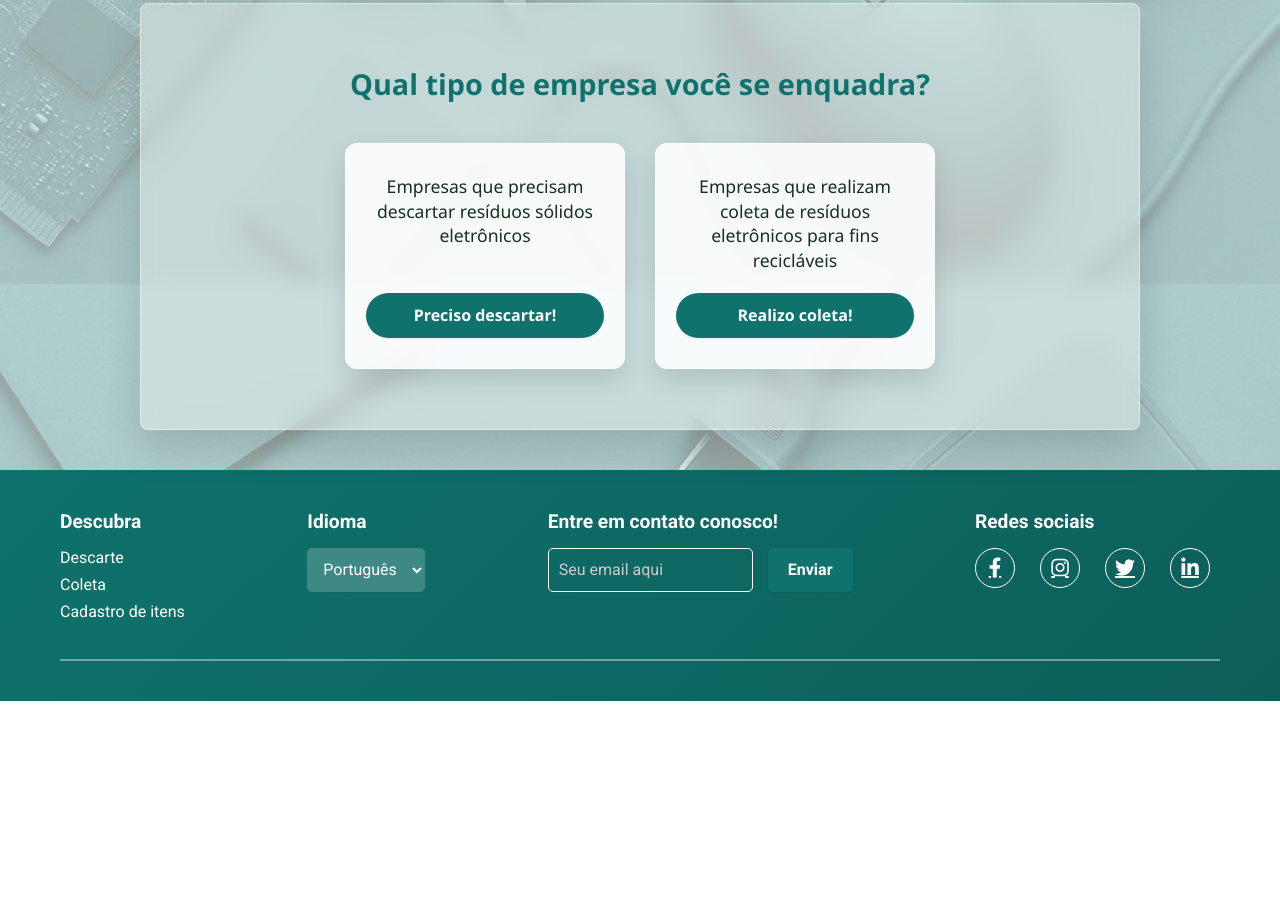
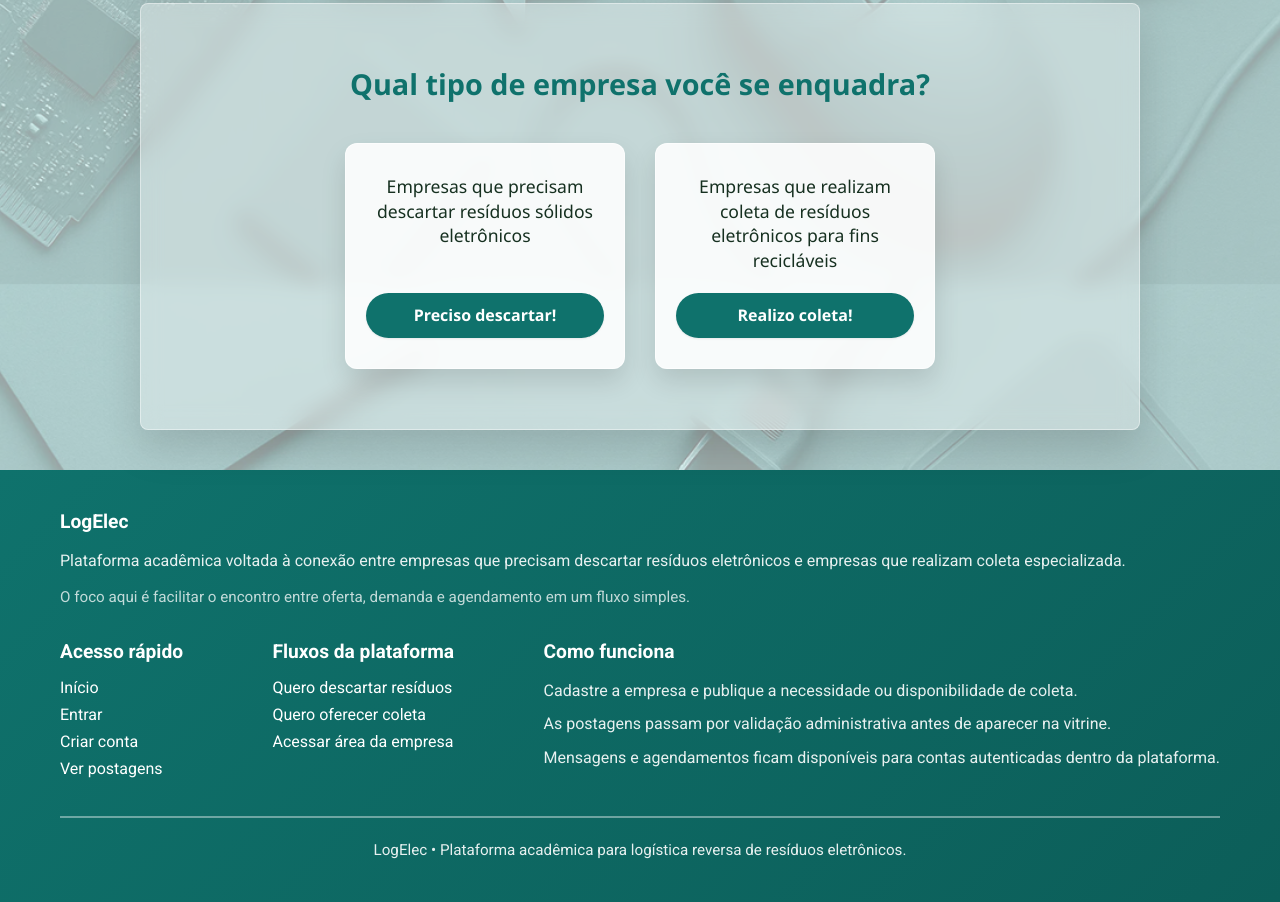
Before and after one commit to EricSinval/LogElec, a website: page frontend/index/home.html in a window 1280 px wide. Shown: the part 570-1472 px from the top of the page. Before the commit the page ends 1271 px from the top, so only its background shows below. Drawn offline with Linux system fonts and the light colour scheme.

Commit message:
Refine footer content on home and postagens

```diff
--- a/frontend/index/home.html
+++ b/frontend/index/home.html
@@ -64,49 +64,48 @@
 
   <footer class="footer">
     <div class="footer-container">
-
+      <div class="footer-section">
+        <h3>LogElec</h3>
+        <p class="footer-text">
+          Plataforma acadêmica voltada à conexão entre empresas que precisam descartar resíduos eletrônicos
+          e empresas que realizam coleta especializada.
+        </p>
+        <p class="footer-note">
+          O foco aqui é facilitar o encontro entre oferta, demanda e agendamento em um fluxo simples.
+        </p>
+      </div>
 
       <div class="footer-section">
-        <h3>Descubra</h3>
-        <ul>
-          <li><a href="#">Descarte</a></li>
-          <li><a href="#">Coleta</a></li>
-          <li><a href="#">Cadastro de itens</a></li>
+        <h3>Acesso rápido</h3>
+        <ul class="footer-links">
+          <li><a href="home.html">Início</a></li>
+          <li><a href="login.html">Entrar</a></li>
+          <li><a href="cadastro.html">Criar conta</a></li>
+          <li><a href="postagens.html">Ver postagens</a></li>
         </ul>
       </div>
 
+      <div class="footer-section">
+        <h3>Fluxos da plataforma</h3>
+        <ul class="footer-links">
+          <li><a href="cadastro.html?tipo=DESCARTE">Quero descartar resíduos</a></li>
+          <li><a href="cadastro.html?tipo=COLETA">Quero oferecer coleta</a></li>
+          <li><a href="login.html">Acessar área da empresa</a></li>
+        </ul>
+      </div>
 
       <div class="footer-section">
-        <h3>Idioma</h3>
-        <select aria-label="Selecionar idioma">
-          <option selected>Português</option>
-          <option>Inglês</option>
-          <option>Espanhol</option>
-        </select>
-      </div>
-
-
-      <div class="footer-section">
-        <h3>Entre em contato conosco!</h3>
-        <form class="contact-form">
-          <input type="email" placeholder="Seu email aqui" aria-label="Seu e-mail para contato" autocomplete="email" inputmode="email" required>
-          <button type="submit">Enviar</button>
-        </form>
-      </div>
-
-
-      <div class="footer-section">
-        <h3>Redes sociais</h3>
-        <div class="social-icons">
-          <a href="#"><i class="fab fa-facebook-f"></i></a>
-          <a href="#"><i class="fab fa-instagram"></i></a>
-          <a href="#"><i class="fab fa-twitter"></i></a>
-          <a href="#"><i class="fab fa-linkedin-in"></i></a>
-        </div>
+        <h3>Como funciona</h3>
+        <ul class="footer-list">
+          <li>Cadastre a empresa e publique a necessidade ou disponibilidade de coleta.</li>
+          <li>As postagens passam por validação administrativa antes de aparecer na vitrine.</li>
+          <li>Mensagens e agendamentos ficam disponíveis para contas autenticadas dentro da plataforma.</li>
+        </ul>
       </div>
 
     </div>
     <hr>
+    <p class="footer-copy">LogElec • Plataforma acadêmica para logística reversa de resíduos eletrônicos.</p>
   </footer>
 
 </body>
--- a/frontend/style_css/style_home.css
+++ b/frontend/style_css/style_home.css
@@ -796,8 +796,35 @@ footer {
     font-size: 1.2rem;
   }
 
+  .footer-text,
+  .footer-note,
+  .footer-copy,
+  .footer-list li {
+    color: rgba(255, 255, 255, 0.9);
+    line-height: 1.6;
+  }
+
+  .footer-text,
+  .footer-note {
+    margin: 0;
+  }
+
+  .footer-note {
+    margin-top: 12px;
+    font-size: 0.95rem;
+    color: rgba(255, 255, 255, 0.75);
+  }
+
+  .footer-copy {
+    margin-top: 20px;
+    text-align: center;
+    font-size: 0.95rem;
+  }
+
   .footer-section ul {
     list-style: none;
+    padding: 0;
+    margin: 0;
   }
 
   .footer-section ul li {
--- a/frontend/style_css/style_postagens.css
+++ b/frontend/style_css/style_postagens.css
@@ -233,8 +233,35 @@ h1 {
   font-size: 1.2rem;
 }
 
+.footer-text,
+.footer-note,
+.footer-copy,
+.footer-list li {
+  color: rgba(255, 255, 255, 0.9);
+  line-height: 1.6;
+}
+
+.footer-text,
+.footer-note {
+  margin: 0;
+}
+
+.footer-note {
+  margin-top: 12px;
+  font-size: 0.95rem;
+  color: rgba(255, 255, 255, 0.75);
+}
+
+.footer-copy {
+  margin-top: 20px;
+  text-align: center;
+  font-size: 0.95rem;
+}
+
 .footer-section ul {
   list-style: none;
+  padding: 0;
+  margin: 0;
 }
 
 .footer-section ul li {
```
Also changed, not shown: frontend/index/postagens.html (+31 -32 lines).
